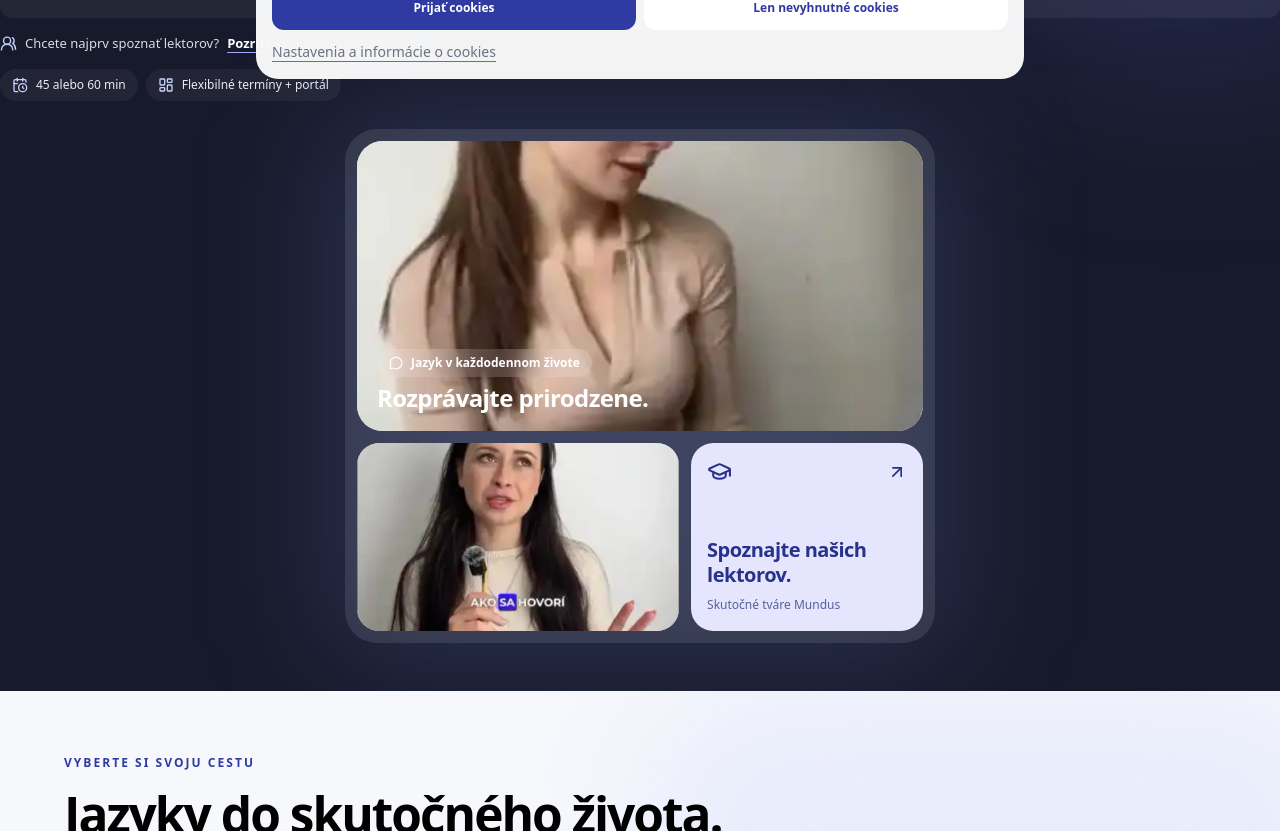
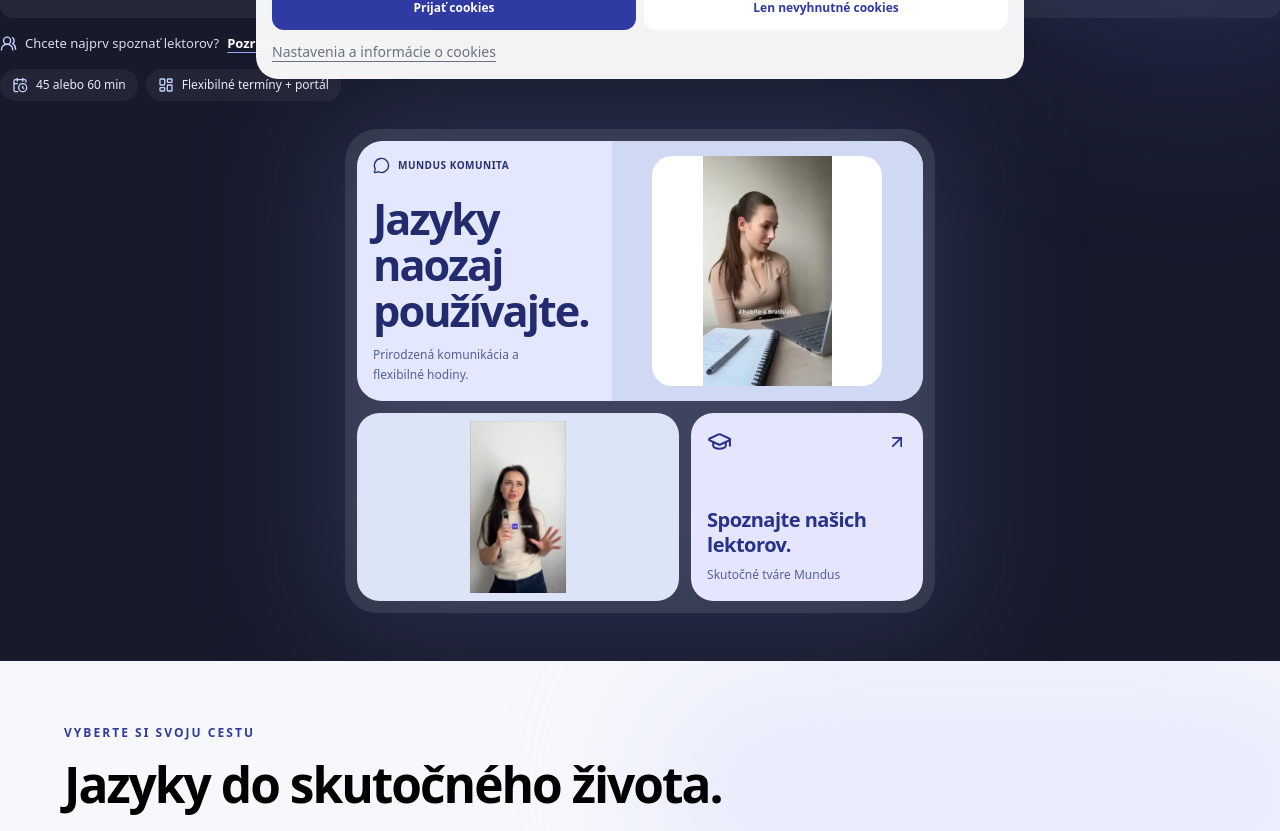
Before and after one commit to 505hits/mundus, a Next.js app: page / in a window 1280 px wide. Shown: the part 713-1544 px from the top of the page. Built offline with nearby package versions, Linux system fonts and the light colour scheme; no server answers.

Commit message:
Give homepage hero text its own panel and show full uncropped Mundus photo in editorial frame

```diff
--- a/src/components/HeroTeacherPanel.tsx
+++ b/src/components/HeroTeacherPanel.tsx
@@ -12,16 +12,19 @@ export default function HeroTeacherPanel() {
   <div className="relative mx-auto w-full max-w-[590px] lg:ml-auto">
    <div aria-hidden="true" className="pointer-events-none absolute -inset-5 rounded-[3rem] bg-[#7381D7]/20 blur-3xl"/>
    <div className="relative grid grid-cols-[1fr_.72fr] gap-3 rounded-[2rem] border border-white/20 bg-white/10 p-3 shadow-[0_35px_90px_rgba(6,10,36,.28)] sm:gap-4 sm:p-4">
-    <div className="relative col-span-2 h-[290px] overflow-hidden rounded-[1.6rem] bg-[#E4E2EF] sm:h-[410px]">
-     <Image src="/images/mundus/DWQ3XM8DQ9W.webp" fill priority sizes="(max-width:640px) 92vw,570px" alt={sk?"Moment z Mundus Instagramu":"A real Mundus Instagram moment"} className="object-cover object-center"/>
-     <div className="absolute inset-0 bg-gradient-to-t from-[#141B30]/80 via-transparent to-transparent"/>
-     <div className="absolute bottom-5 left-5 right-5 sm:bottom-8 sm:left-8">
-      <div className="mb-2 inline-flex items-center gap-2 rounded-full border border-white/25 bg-white/15 px-3 py-1.5 text-xs font-semibold text-white backdrop-blur-md"><MessageCircle size={14}/>{sk?"Jazyk v každodennom živote":"Language for real life"}</div>
-      <p className="max-w-sm text-2xl font-semibold leading-[1.09] tracking-tight !text-white sm:text-[2rem]">{sk?"Rozprávajte prirodzene.":"Find your voice."}</p>
-     </div>
+    <div className="relative col-span-2 grid min-h-[260px] grid-cols-[.9fr_1.1fr] overflow-hidden rounded-[1.6rem] bg-[#E4E8FF] sm:min-h-[345px]">
+    <div className="relative z-10 flex flex-col justify-between p-4 text-[#28326F] sm:p-7">
+      <div className="inline-flex items-center gap-2 text-[10px] font-bold uppercase tracking-wider sm:text-xs"><MessageCircle size={17}/>{sk?"Mundus komunita":"Mundus community"}</div>
+      <div><p className="text-[clamp(1.45rem,4vw,2.7rem)] font-semibold leading-[1.06] tracking-[-.045em] text-[#222B6D]">{sk?"Jazyky naozaj používajte.":"Find your voice."}</p><p className="mt-3 max-w-[180px] text-xs leading-5 text-[#556093] sm:text-sm sm:leading-6">{sk?"Prirodzená komunikácia a flexibilné hodiny.":"Real conversations. Flexible lessons."}</p></div>
     </div>
-    <div className="relative min-h-[188px] overflow-hidden rounded-[1.4rem] bg-[#DCE4F7] sm:min-h-[230px]">
-     <Image src="/images/mundus/DYSRMMnNZbh.webp" fill sizes="(max-width:640px) 54vw,325px" alt={sk?"Moment z komunity Mundus":"A Mundus community moment"} className="object-cover object-center"/>
+    <div className="relative flex min-h-[260px] items-center justify-center overflow-hidden bg-[#CFD9F3] p-3 sm:min-h-[345px] sm:p-5">
+      <div className="relative h-[230px] w-full max-w-[230px] overflow-hidden rounded-[1.25rem] border-[6px] border-white bg-white shadow-[0_20px_45px_rgba(31,40,91,.18)] sm:h-[300px]">
+       <Image src="/images/mundus/DWQ3XM8DQ9W.webp" fill priority sizes="230px" alt={sk?"Skutočná fotografia z Mundus Instagramu":"Real Mundus Instagram photo"} className="object-contain"/>
+      </div>
+    </div>
+   </div>
+   <div className="relative min-h-[188px] overflow-hidden rounded-[1.4rem] bg-[#DCE4F7] sm:min-h-[230px]">
+     <Image src="/images/mundus/DYSRMMnNZbh.webp" fill sizes="(max-width:640px) 54vw,325px" alt={sk?"Moment z komunity Mundus":"A Mundus community moment"} className="object-contain p-2"/>
     </div>
     <Link href={`/${language}/teachers`} className="flex min-w-0 flex-col justify-between rounded-[1.4rem] bg-[#E5E6FD] p-4 text-[#27328A] transition hover:bg-[#F0F1FF] sm:p-6">
      <div className="flex items-center justify-between"><GraduationCap size={25}/><ArrowUpRight size={20}/></div>
```
